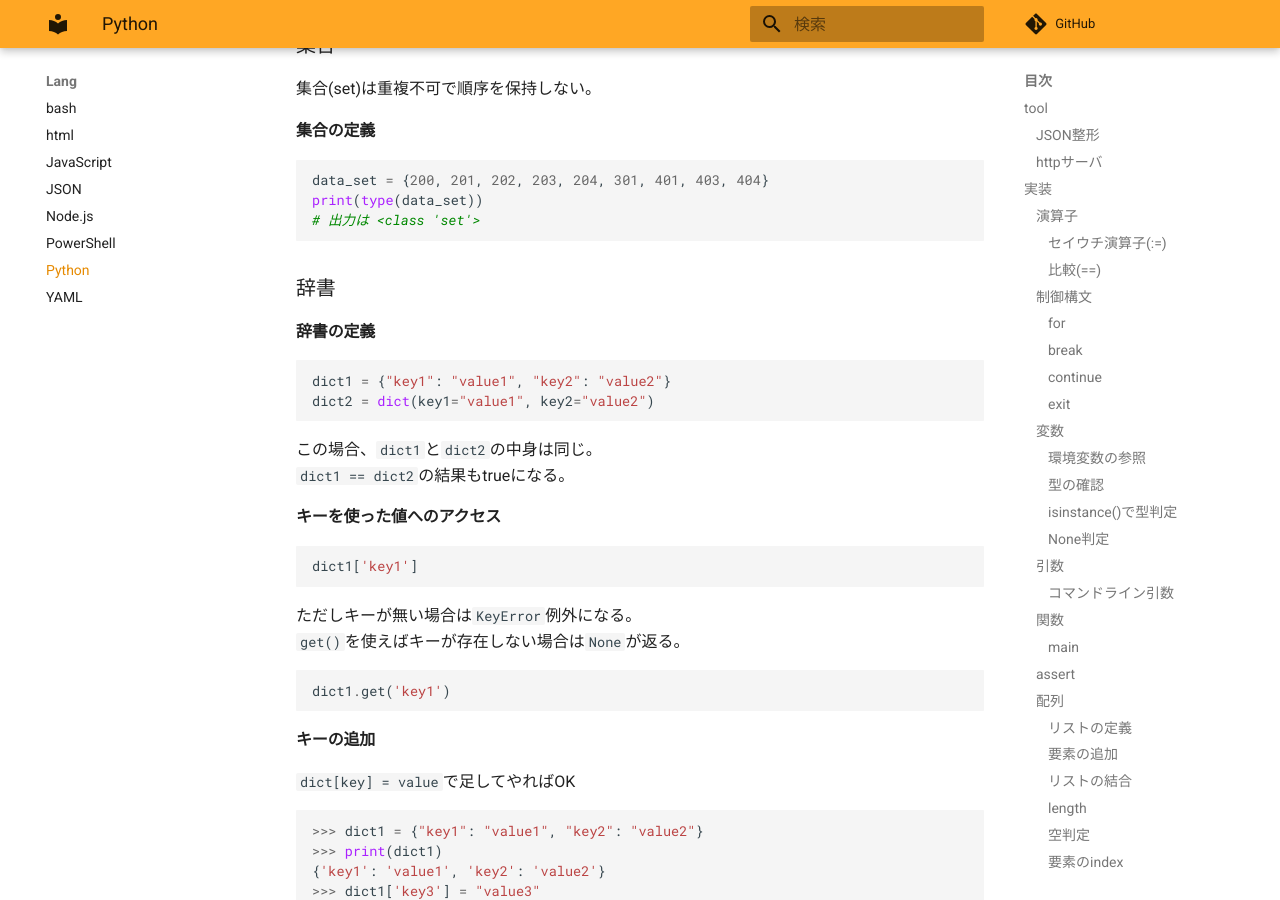
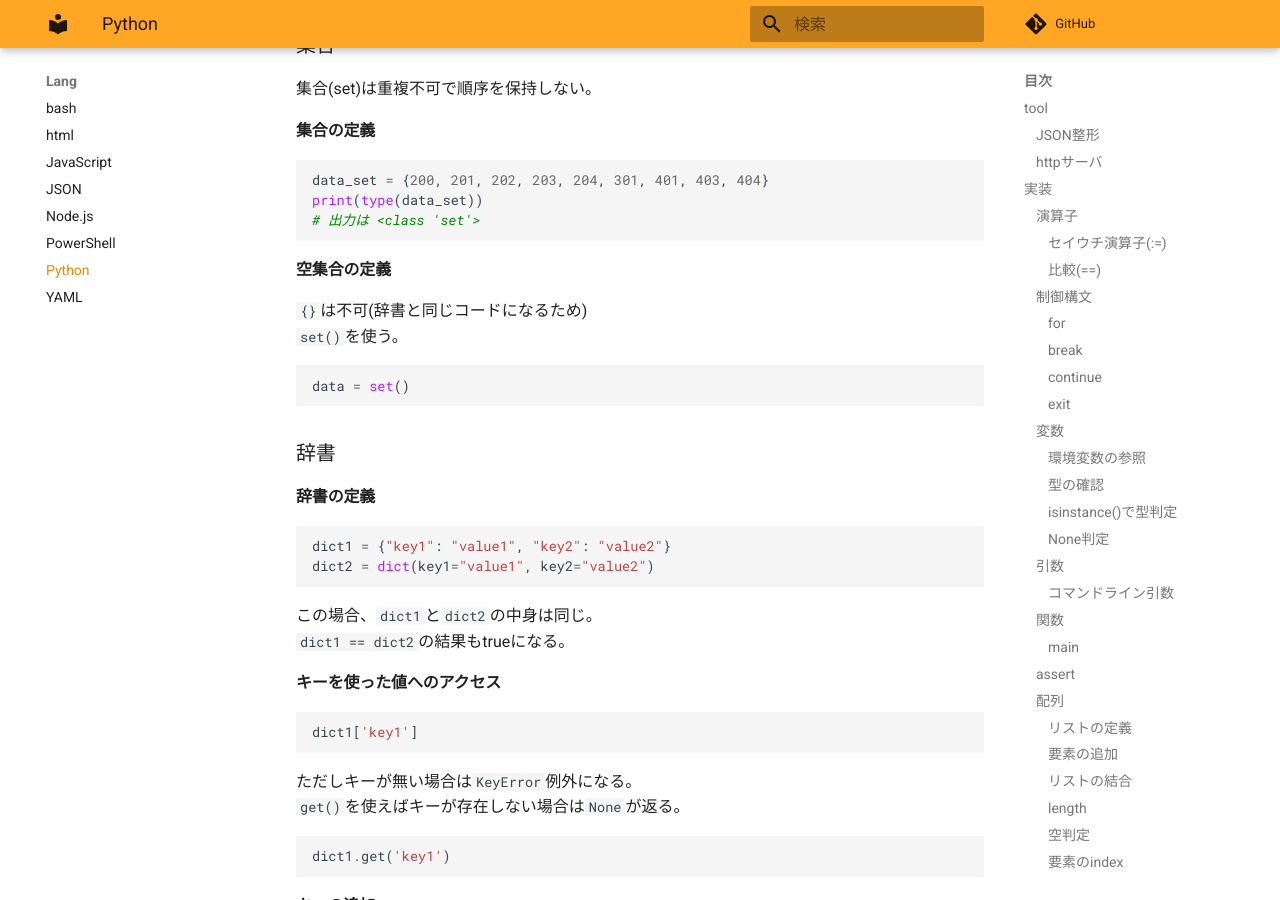
Before and after one commit to zaki-lknr/docs, an MkDocs documentation site: the page built from docs/lang/python.md, in a window 1280 px wide and 900 px high, scrolled down 7035 px. Built offline with MkDocs 1.6.1 and Material for MkDocs 9.7.7, drawn with Linux system fonts in a browser that asks for light colours; comment, search, counter and statistics services are not loaded.

Commit message:
add: lang/python: 空集合

````diff
--- a/docs/lang/python.md
+++ b/docs/lang/python.md
@@ -374,6 +374,15 @@ r = range(0, 9)
 data_set = {200, 201, 202, 203, 204, 301, 401, 403, 404}
 print(type(data_set))
 # 出力は <class 'set'>
+```
+
+#### 空集合の定義
+
+`{}`は不可(辞書と同じコードになるため)
+`set()`を使う。
+
+```py
+data = set()
 ```
 
 ### 辞書
````
